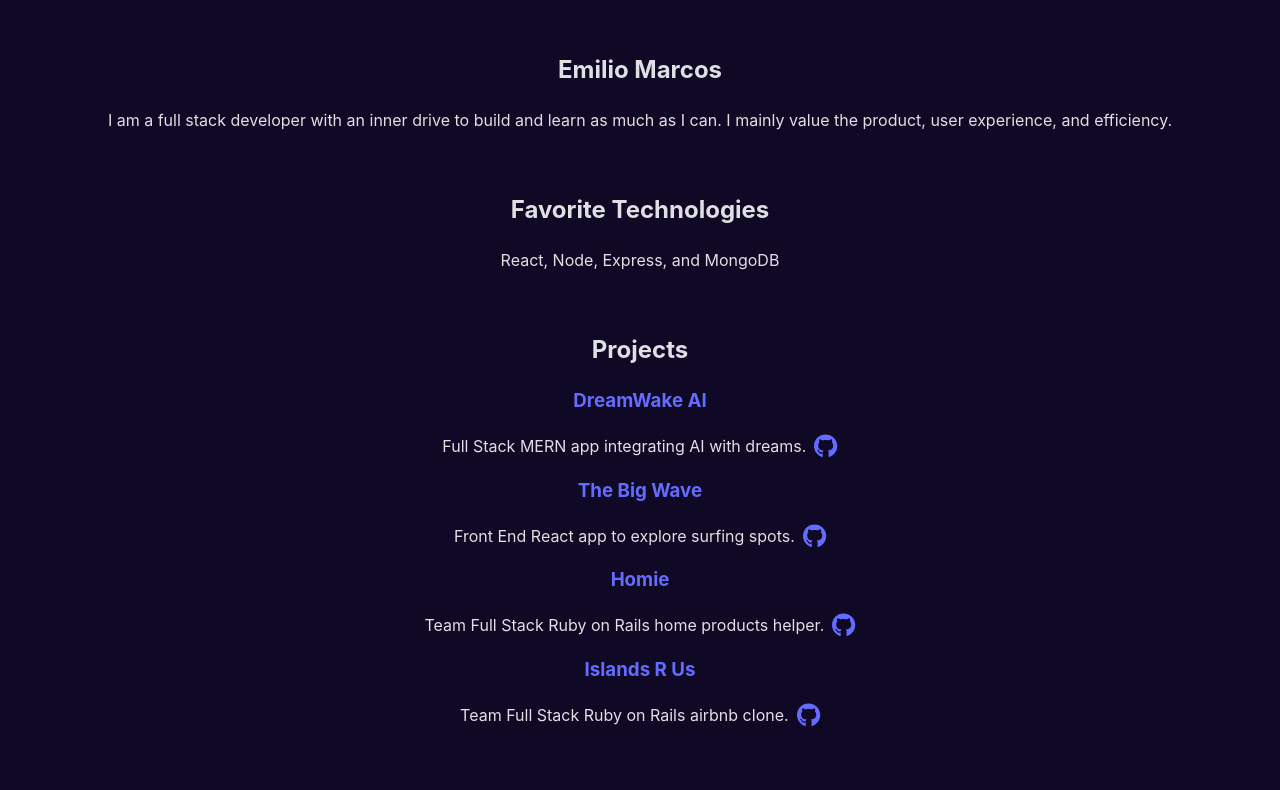
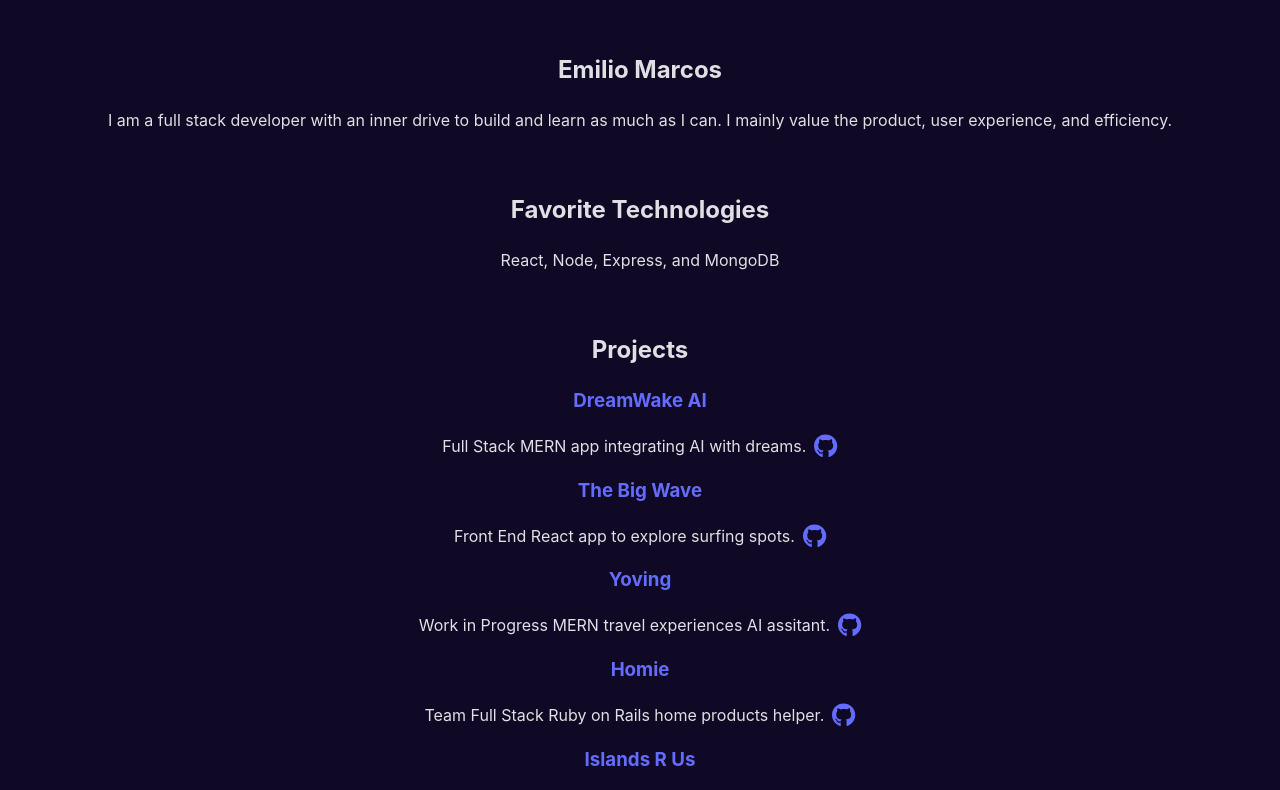
Before and after one commit to emiliomarcos/portfolio, a React (Vite) app: page / in a window 1280 px wide. Shown: the top 790 px of the page. Built offline with nearby package versions, Linux system fonts and the light colour scheme.

Commit message:
add yoving

```diff
--- a/src/components/Projects.jsx
+++ b/src/components/Projects.jsx
@@ -26,6 +26,10 @@ export default function Projects() {
         <p>Front End React app to explore surfing spots.<a className="github-icon" href='https://github.com/emiliomarcos/the-big-wave' target='_blank' rel='noreferrer'><FontAwesomeIcon icon={faGithub} size="xl" /></a></p>
       </div>
       <div>
+        <a href='https://yoving.com' target='_blank' rel='noreferrer'><h3>Yoving</h3></a>
+        <p>Work in Progress MERN travel experiences AI assitant.<a className="github-icon" href='https://github.com/emiliomarcos/yoving' target='_blank' rel='noreferrer'><FontAwesomeIcon icon={faGithub} size="xl" /></a></p>
+      </div>
+      <div>
         <a href='http://www.homie.help' target='_blank' rel='noreferrer'><h3>Homie</h3></a>
         <p>Team Full Stack Ruby on Rails home products helper.<a className="github-icon" href='https://github.com/Lou951/HOMIE' target='_blank' rel='noreferrer'><FontAwesomeIcon icon={faGithub} size="xl" /></a></p>
       </div>
```
